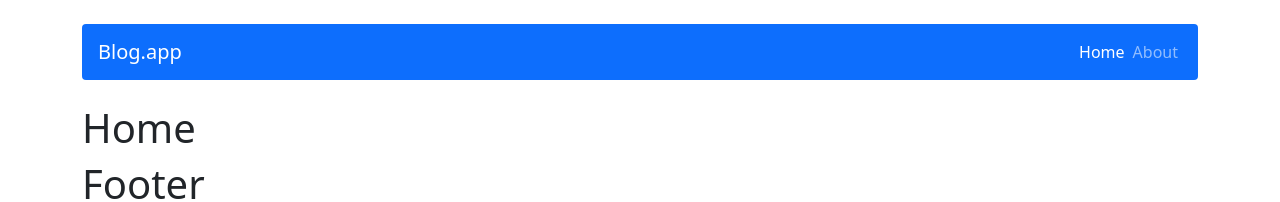
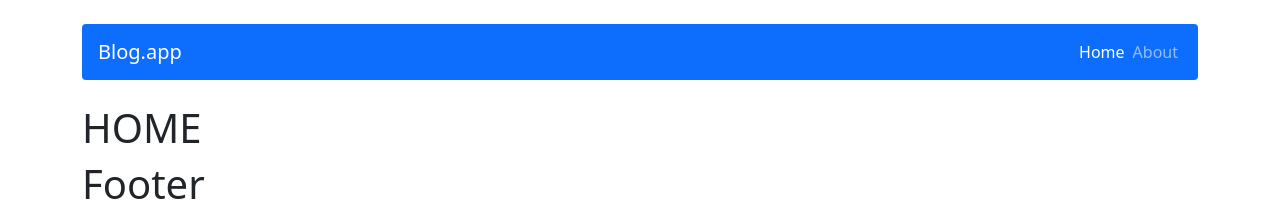
Before and after one commit to Cinamon88/BlogApp, a React (Create React App) app: page / in a window 1280 px wide. Shown: the top 202 px of the page. Built offline with nearby package versions, Linux system fonts and the light colour scheme.

Commit message:
to upper case

```diff
--- a/src/components/pages/Home/Home.js
+++ b/src/components/pages/Home/Home.js
@@ -1,6 +1,6 @@
 const Home = () => {
     return (
-        <h1>Home</h1>
+        <h1>HOME</h1>
     )
 }
 
```
